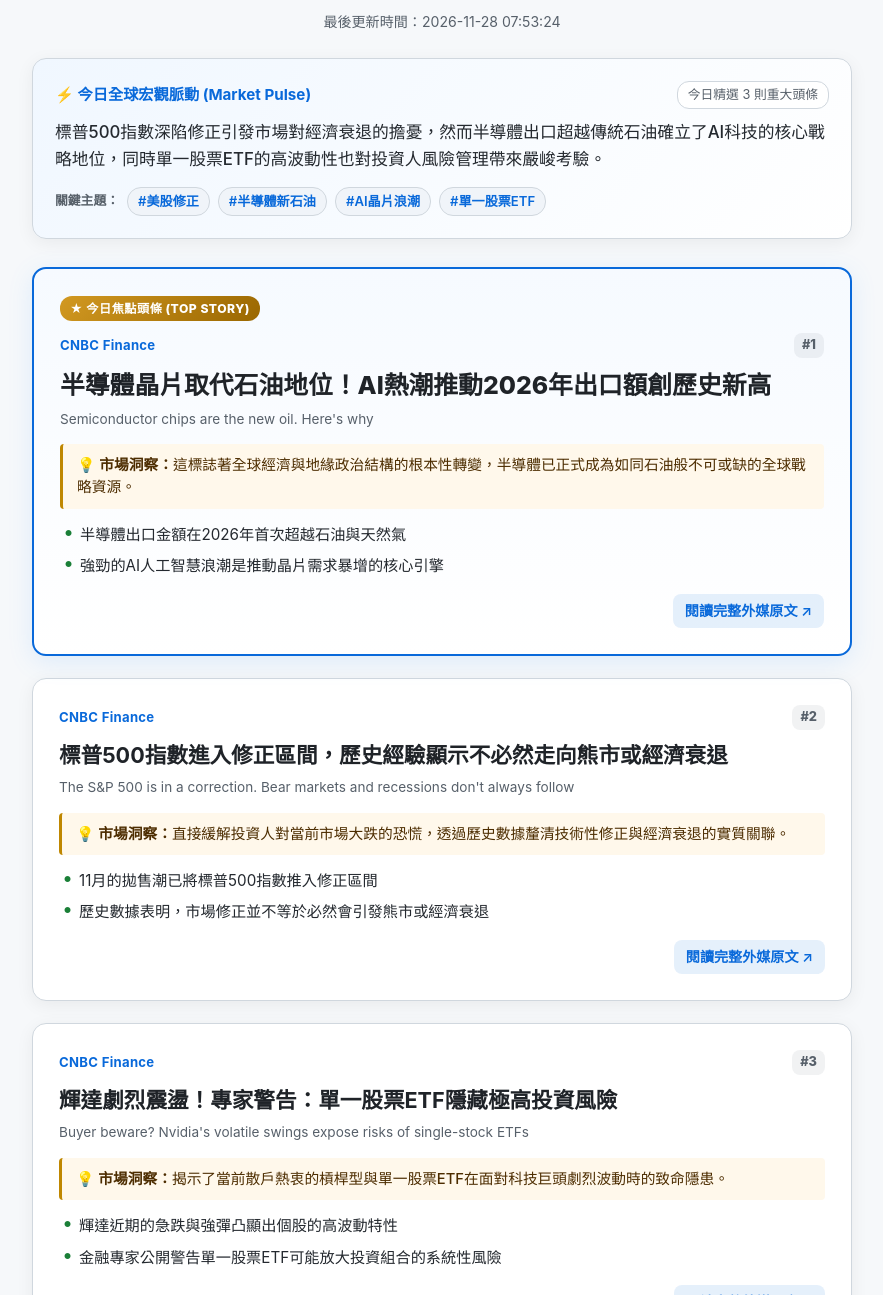
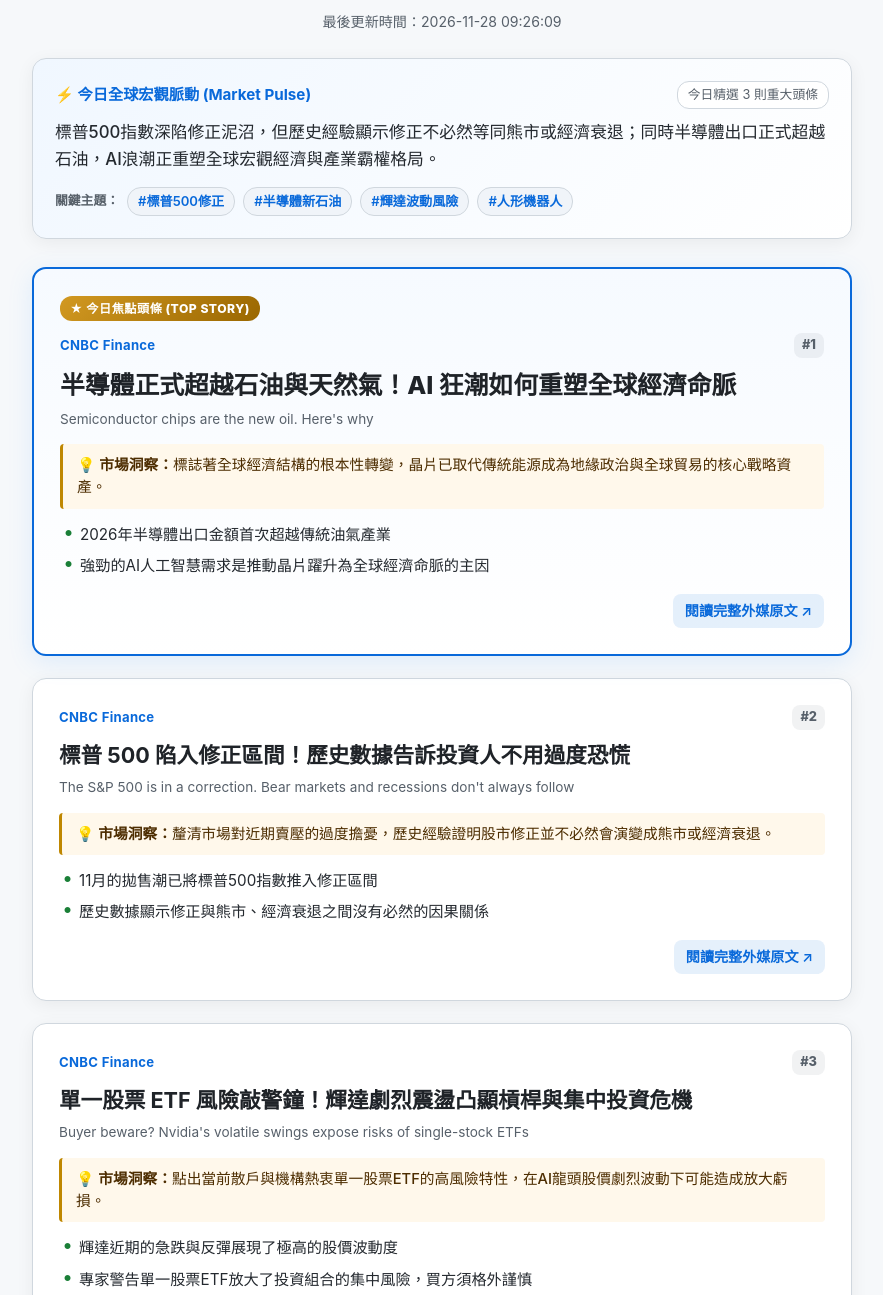
Before and after one commit to j810225-collab/daily-financial-news, a plain HTML site: page index.html in a window 1280 px wide. Shown: the part 145-1440 px from the top of the page, without its empty margins (198-1081 px from the left). Drawn offline with Linux system fonts and the light colour scheme.

Commit message:
Update daily financial digest 2026-11-28 09:26

```diff
--- a/index.html
+++ b/index.html
@@ -409,7 +409,7 @@
 
         <header>
             <h1>全球每日財經焦點</h1>
-            <div class="update-time">最後更新時間：2026-11-28 07:53:24</div>
+            <div class="update-time">最後更新時間：2026-11-28 09:26:09</div>
         </header>
 
         <!-- 今日情報速讀儀表盒 (Executive Summary) -->
@@ -418,10 +418,10 @@
                 <div class="pulse-title">⚡ 今日全球宏觀脈動 (Market Pulse)</div>
                 <div class="pulse-stat">今日精選 3 則重大頭條</div>
             </div>
-            <p class="pulse-overview">標普500指數深陷修正引發市場對經濟衰退的擔憂，然而半導體出口超越傳統石油確立了AI科技的核心戰略地位，同時單一股票ETF的高波動性也對投資人風險管理帶來嚴峻考驗。</p>
+            <p class="pulse-overview">標普500指數深陷修正泥沼，但歷史經驗顯示修正不必然等同熊市或經濟衰退；同時半導體出口正式超越石油，AI浪潮正重塑全球宏觀經濟與產業霸權格局。</p>
             <div class="topics-wrapper">
                 <span class="topic-label">關鍵主題：</span>
-                <span class="topic-pill">#美股修正</span><span class="topic-pill">#半導體新石油</span><span class="topic-pill">#AI晶片浪潮</span><span class="topic-pill">#單一股票ETF</span>
+                <span class="topic-pill">#標普500修正</span><span class="topic-pill">#半導體新石油</span><span class="topic-pill">#輝達波動風險</span><span class="topic-pill">#人形機器人</span>
             </div>
         </section>
 
@@ -433,15 +433,15 @@
         <span class="source-tag">CNBC Finance</span>
         <span class="rank-badge">#1</span>
     </div>
-    <h2 class="card-title">半導體晶片取代石油地位！AI熱潮推動2026年出口額創歷史新高</h2>
+    <h2 class="card-title">半導體正式超越石油與天然氣！AI 狂潮如何重塑全球經濟命脈</h2>
     <div class="original-title">Semiconductor chips are the new oil. Here's why</div>
 
     <div class="importance-box">
-        💡 <strong>市場洞察：</strong>這標誌著全球經濟與地緣政治結構的根本性轉變，半導體已正式成為如同石油般不可或缺的全球戰略資源。
+        💡 <strong>市場洞察：</strong>標誌著全球經濟結構的根本性轉變，晶片已取代傳統能源成為地緣政治與全球貿易的核心戰略資產。
     </div>
 
     <ul class="key-points">
-        <li>半導體出口金額在2026年首次超越石油與天然氣</li><li>強勁的AI人工智慧浪潮是推動晶片需求暴增的核心引擎</li>
+        <li>2026年半導體出口金額首次超越傳統油氣產業</li><li>強勁的AI人工智慧需求是推動晶片躍升為全球經濟命脈的主因</li>
     </ul>
 
     <div class="card-footer">
@@ -456,15 +456,15 @@
         <span class="source-tag">CNBC Finance</span>
         <span class="rank-badge">#2</span>
     </div>
-    <h2 class="card-title">標普500指數進入修正區間，歷史經驗顯示不必然走向熊市或經濟衰退</h2>
+    <h2 class="card-title">標普 500 陷入修正區間！歷史數據告訴投資人不用過度恐慌</h2>
     <div class="original-title">The S&P 500 is in a correction. Bear markets and recessions don't always follow</div>
 
     <div class="importance-box">
-        💡 <strong>市場洞察：</strong>直接緩解投資人對當前市場大跌的恐慌，透過歷史數據釐清技術性修正與經濟衰退的實質關聯。
+        💡 <strong>市場洞察：</strong>釐清市場對近期賣壓的過度擔憂，歷史經驗證明股市修正並不必然會演變成熊市或經濟衰退。
     </div>
 
     <ul class="key-points">
-        <li>11月的拋售潮已將標普500指數推入修正區間</li><li>歷史數據表明，市場修正並不等於必然會引發熊市或經濟衰退</li>
+        <li>11月的拋售潮已將標普500指數推入修正區間</li><li>歷史數據顯示修正與熊市、經濟衰退之間沒有必然的因果關係</li>
     </ul>
 
     <div class="card-footer">
@@ -479,15 +479,15 @@
         <span class="source-tag">CNBC Finance</span>
         <span class="rank-badge">#3</span>
     </div>
-    <h2 class="card-title">輝達劇烈震盪！專家警告：單一股票ETF隱藏極高投資風險</h2>
+    <h2 class="card-title">單一股票 ETF 風險敲警鐘！輝達劇烈震盪凸顯槓桿與集中投資危機</h2>
     <div class="original-title">Buyer beware? Nvidia's volatile swings expose risks of single-stock ETFs</div>
 
     <div class="importance-box">
-        💡 <strong>市場洞察：</strong>揭示了當前散戶熱衷的槓桿型與單一股票ETF在面對科技巨頭劇烈波動時的致命隱患。
+        💡 <strong>市場洞察：</strong>點出當前散戶與機構熱衷單一股票ETF的高風險特性，在AI龍頭股價劇烈波動下可能造成放大虧損。
     </div>
 
     <ul class="key-points">
-        <li>輝達近期的急跌與強彈凸顯出個股的高波動特性</li><li>金融專家公開警告單一股票ETF可能放大投資組合的系統性風險</li>
+        <li>輝達近期的急跌與反彈展現了極高的股價波動度</li><li>專家警告單一股票ETF放大了投資組合的集中風險，買方須格外謹慎</li>
     </ul>
 
     <div class="card-footer">
```
